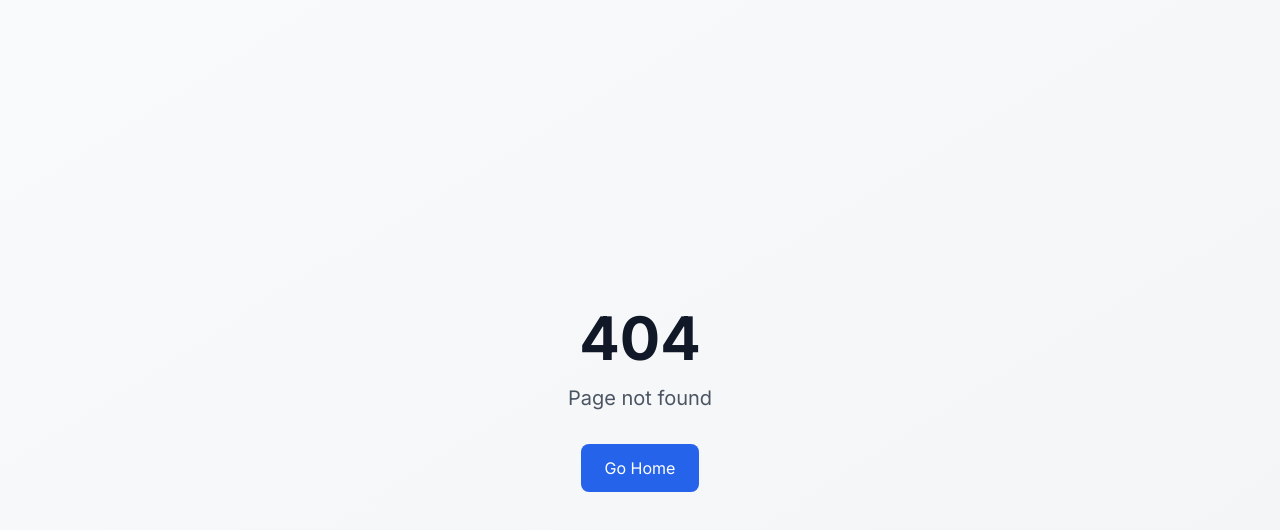
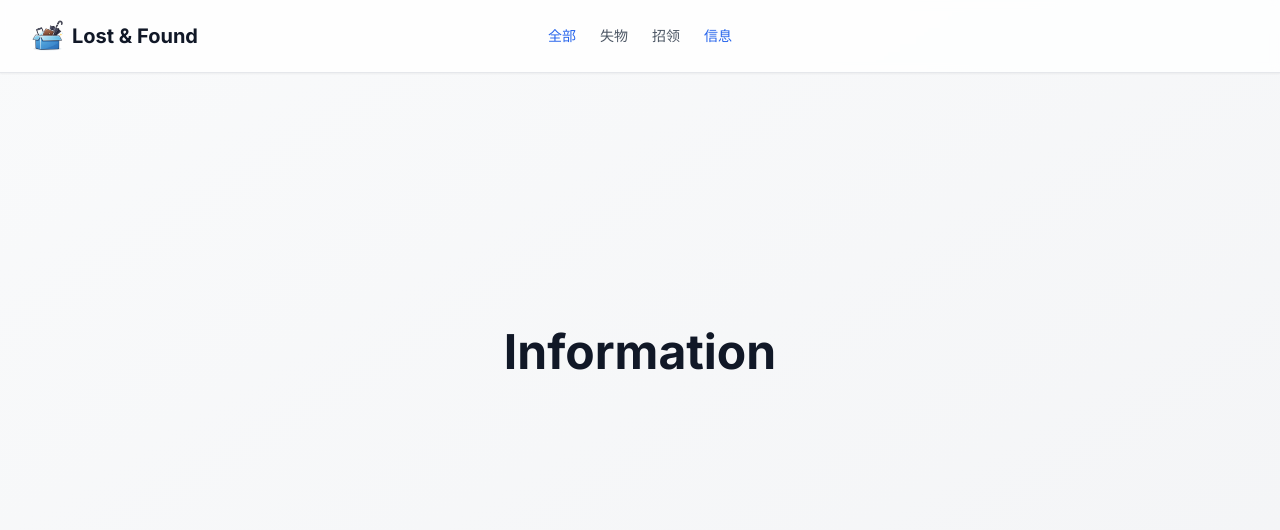
Before and after one commit to C0lor4/L-F, a React (Vite) app: page /info in a window 1280 px wide. Before the commit this address had no page. Shown: the top 530 px of the page. Built offline with nearby package versions, Linux system fonts and the light colour scheme; no server answers.

Commit message:
major changes

```diff
--- a/App.tsx
+++ b/App.tsx
@@ -1,13 +1,14 @@
 import React from 'react';
-import { BrowserRouter as Router, Routes, Route } from 'react-router-dom';
+import { BrowserRouter as Router, Routes, Route, useLocation } from 'react-router-dom';
 import Home from './src/pages/Home';
 import Admin from './src/pages/Admin';
 import NotFound from './src/pages/NotFound';
 
 const ScrollToTop: React.FC = () => {
+  const location = useLocation();
   React.useEffect(() => {
     window.scrollTo({ top: 0, left: 0, behavior: 'auto' });
-  }, []);
+  }, [location.pathname]);
 
   return null;
 };
@@ -19,6 +20,7 @@ const App: React.FC = () => {
       <main className="min-h-screen font-inter">
         <Routes>
           <Route path="/" element={<Home />} />
+          <Route path="/info" element={<Home />} />
           <Route path="/admin" element={<Admin />} />
           <Route path="*" element={<NotFound />} />
         </Routes>
--- a/src/components/Header.tsx
+++ b/src/components/Header.tsx
@@ -1,21 +1,22 @@
 import React, { useEffect, useRef, useState } from 'react';
 import { Menu, X, Search } from 'lucide-react';
+import { Link, useLocation } from 'react-router-dom';
 import { ItemStatus } from '../types';
 
 type Language = 'en' | 'cn';
 
 interface HeaderProps {
-  onSearch: (query: string) => void;
   onFilter: (status: ItemStatus | 'all') => void;
   currentFilter: ItemStatus | 'all';
   language: Language;
+  onSearch: (query: string) => void;
 }
 
 const Header: React.FC<HeaderProps> = ({
-  onSearch,
   onFilter,
   currentFilter,
   language,
+  onSearch,
 }) => {
   const [isMenuOpen, setIsMenuOpen] = useState(false);
   const [isSearchOpen, setIsSearchOpen] = useState(false);
@@ -25,6 +26,7 @@ const Header: React.FC<HeaderProps> = ({
   const mobileSearchTriggerRef = useRef<HTMLButtonElement | null>(null);
   const desktopSearchInputRef = useRef<HTMLInputElement | null>(null);
   const mobileSearchInputRef = useRef<HTMLInputElement | null>(null);
+  const location = useLocation();
 
   const text = language === 'cn'
     ? {
@@ -32,6 +34,7 @@ const Header: React.FC<HeaderProps> = ({
       allItems: '\u5168\u90e8',
       lost: '\u5931\u7269',
       found: '\u62db\u9886',
+      info: '\u4fe1\u606f',
       search: '\u641c\u7d22\u7269\u54c1...',
     }
     : {
@@ -39,27 +42,19 @@ const Header: React.FC<HeaderProps> = ({
       allItems: 'All Items',
       lost: 'Lost',
       found: 'Found',
+      info: 'Info',
       search: 'Search items...',
     };
+  const isInfoActive = location.pathname === '/info';
 
   useEffect(() => {
-    if (isSearchOpen) {
-      requestAnimationFrame(() => {
-        const desktopInput = desktopSearchInputRef.current;
-        const mobileInput = mobileSearchInputRef.current;
-        if (desktopInput && desktopInput.offsetParent !== null) {
-          desktopInput.focus();
-          return;
-        }
-        if (mobileInput && mobileInput.offsetParent !== null) {
-          mobileInput.focus();
-        }
-      });
+    if (isInfoActive && isSearchOpen) {
+      setIsSearchOpen(false);
     }
-  }, [isSearchOpen]);
+  }, [isInfoActive, isSearchOpen]);
 
   useEffect(() => {
-    if (!isSearchOpen) return;
+    if (!isSearchOpen || isInfoActive) return;
     const handleDocumentPointerDown = (event: MouseEvent) => {
       const target = event.target as Node;
       const inDesktop = desktopSearchWrapRef.current?.contains(target);
@@ -73,7 +68,22 @@ const Header: React.FC<HeaderProps> = ({
     return () => {
       document.removeEventListener('mousedown', handleDocumentPointerDown);
     };
-  }, [isSearchOpen]);
+  }, [isSearchOpen, isInfoActive]);
+
+  useEffect(() => {
+    if (!isSearchOpen || isInfoActive) return;
+    requestAnimationFrame(() => {
+      const desktopInput = desktopSearchInputRef.current;
+      const mobileInput = mobileSearchInputRef.current;
+      if (desktopInput && desktopInput.offsetParent !== null) {
+        desktopInput.focus();
+        return;
+      }
+      if (mobileInput && mobileInput.offsetParent !== null) {
+        mobileInput.focus();
+      }
+    });
+  }, [isSearchOpen, isInfoActive]);
 
   const handleSearch = (e: React.ChangeEvent<HTMLInputElement>) => {
     const query = e.target.value;
@@ -93,7 +103,7 @@ const Header: React.FC<HeaderProps> = ({
     <header className="fixed top-0 left-0 right-0 z-40 bg-white/80 backdrop-blur-sm border-b border-gray-200 shadow-sm">
       <nav className="max-w-7xl mx-auto px-4 sm:px-6 lg:px-8 py-4">
         <div className="relative flex items-center">
-          <div className="flex items-center gap-2 min-w-[170px]">
+          <Link to="/" className="flex items-center gap-2 min-w-[170px]">
             <img
               src="/logo.png"
               alt="Logo"
@@ -102,7 +112,7 @@ const Header: React.FC<HeaderProps> = ({
             <span className="text-lg sm:text-xl font-bold text-gray-900 whitespace-nowrap">
               {text.brand}
             </span>
-          </div>
+          </Link>
 
           <div className="hidden md:flex items-center gap-6 absolute left-1/2 -translate-x-1/2">
             <button
@@ -129,13 +139,21 @@ const Header: React.FC<HeaderProps> = ({
             >
               {text.found}
             </button>
+            <Link
+              to="/info"
+              className={`text-sm font-medium transition-colors ${
+                isInfoActive ? 'text-blue-600' : 'text-gray-600 hover:text-gray-900'
+              }`}
+            >
+              {text.info}
+            </Link>
           </div>
 
-          <div className="hidden md:flex items-center gap-2 ml-auto">
+          <div className="hidden md:flex items-center gap-2 ml-auto shrink-0">
             <div
               ref={desktopSearchWrapRef}
               className={`relative h-10 rounded-full border border-gray-300 bg-white overflow-hidden transition-[width] duration-300 ${
-                isSearchOpen ? 'w-72' : 'w-10'
+                isInfoActive ? 'w-72 opacity-0 pointer-events-none' : isSearchOpen ? 'w-72' : 'w-10'
               }`}
             >
               <button
@@ -158,7 +176,7 @@ const Header: React.FC<HeaderProps> = ({
                   }
                 }}
                 className={`h-full w-full bg-transparent pl-10 pr-3 text-sm outline-none transition-opacity duration-200 ${
-                  isSearchOpen ? 'opacity-100 pointer-events-auto' : 'opacity-0 pointer-events-none'
+                  isInfoActive ? 'opacity-0 pointer-events-none' : isSearchOpen ? 'opacity-100 pointer-events-auto' : 'opacity-0 pointer-events-none'
                 }`}
               />
             </div>
@@ -169,7 +187,9 @@ const Header: React.FC<HeaderProps> = ({
               ref={mobileSearchTriggerRef}
               type="button"
               onClick={toggleSearch}
-              className="w-10 h-10 p-0 leading-none border border-gray-300 rounded-lg text-gray-700 hover:bg-gray-50 flex items-center justify-center"
+              className={`w-10 h-10 p-0 leading-none border border-gray-300 rounded-lg text-gray-700 hover:bg-gray-50 flex items-center justify-center ${
+                isInfoActive ? 'opacity-0 pointer-events-none' : ''
+              }`}
               aria-label="Toggle search"
             >
               <Search className="block w-5 h-5" />
@@ -184,7 +204,7 @@ const Header: React.FC<HeaderProps> = ({
           </div>
         </div>
 
-        {isSearchOpen && (
+        {!isInfoActive && isSearchOpen && (
           <div ref={mobileSearchPanelRef} className="md:hidden mt-3">
             <div className="relative">
               <Search className="absolute left-3 top-1/2 -translate-y-1/2 w-4 h-4 text-gray-400" />
@@ -241,6 +261,15 @@ const Header: React.FC<HeaderProps> = ({
               >
                 {text.found}
               </button>
+              <Link
+                to="/info"
+                onClick={() => setIsMenuOpen(false)}
+                className={`text-left px-4 py-2 rounded-lg transition-colors ${
+                  isInfoActive ? 'bg-blue-50 text-blue-600' : 'text-gray-600 hover:bg-gray-50'
+                }`}
+              >
+                {text.info}
+              </Link>
             </div>
           </div>
         )}
--- a/src/components/ItemDetailModal.tsx
+++ b/src/components/ItemDetailModal.tsx
@@ -228,12 +228,12 @@ const ItemDetailModal: React.FC<ItemDetailModalProps> = ({
               </div>
             </div>
 
-            {item.status === 'lost' && item.bonusPrice && (
+            {item.status === 'lost' && (
               <div className="flex items-start gap-3">
                 <Gift className="w-5 h-5 text-gray-600 flex-shrink-0 mt-0.5" />
                 <div>
                   <p className="text-sm font-medium text-gray-900">{text.reward}</p>
-                  <p className="text-gray-700">{item.bonusPrice}</p>
+                  <p className="text-gray-700">{item.bonusPrice?.trim() || '0'}</p>
                 </div>
               </div>
             )}
--- a/src/components/StickyBoard.tsx
+++ b/src/components/StickyBoard.tsx
@@ -12,6 +12,7 @@ interface StickyBoardProps {
   onNoteClick: (item: LostFoundItem) => void;
   onAddClick: () => void;
   language: Language;
+  isLoading?: boolean;
 }
 
 const StickyBoard: React.FC<StickyBoardProps> = ({
@@ -20,6 +21,7 @@ const StickyBoard: React.FC<StickyBoardProps> = ({
   onNoteClick,
   onAddClick,
   language,
+  isLoading = false,
 }) => {
   const text = language === 'cn'
     ? {
@@ -88,7 +90,13 @@ const StickyBoard: React.FC<StickyBoardProps> = ({
         <Plus className="w-6 h-6" />
       </motion.button>
 
-      {filteredItems.length === 0 ? (
+      {isLoading && filteredItems.length === 0 ? (
+        <div className="flex flex-col items-center justify-center py-20 text-gray-500">
+          <p className="text-xl mb-2">
+            {language === 'cn' ? '加载中...' : 'Loading...'}
+          </p>
+        </div>
+      ) : filteredItems.length === 0 ? (
         <div className="flex flex-col items-center justify-center py-20 text-gray-500">
           <p className="text-xl mb-2">{text.noItems}</p>
           <p className="text-sm">{text.hint}</p>
--- a/src/components/StickyNote.tsx
+++ b/src/components/StickyNote.tsx
@@ -164,14 +164,12 @@ const StickyNote: React.FC<StickyNoteProps> = ({ item, onClick, language, search
           <Calendar className="w-3.5 h-3.5" />
           <span>{new Date(item.date).toLocaleDateString()}</span>
         </div>
-        {item.bonusPrice && (
-          <div className="flex items-center gap-2">
-            <Gift className="w-3.5 h-3.5" />
-            <span className="truncate">
-              {text.reward}: {renderHighlighted(item.bonusPrice)}
-            </span>
-          </div>
-        )}
+        <div className="flex items-center gap-2">
+          <Gift className="w-3.5 h-3.5" />
+          <span className="truncate">
+            {text.reward}: {renderHighlighted(item.bonusPrice?.trim() || '0')}
+          </span>
+        </div>
       </div>
 
       {item.imageUrl && (
--- a/src/pages/Home.tsx
+++ b/src/pages/Home.tsx
@@ -5,6 +5,7 @@ import StickyBoard from '../components/StickyBoard';
 import AddNoteForm from '../components/AddNoteForm';
 import ItemDetailModal from '../components/ItemDetailModal';
 import { LostFoundItem, FilterOptions, ItemStatus } from '../types';
+import { useLocation, useNavigate } from 'react-router-dom';
 
 const API_ENDPOINT = '/api/items';
 const CLAIM_API_ENDPOINT = '/api/claims';
@@ -27,6 +28,8 @@ const Home: React.FC = () => {
   const [isSubmitting, setIsSubmitting] = useState(false);
   const [submitError, setSubmitError] = useState<string | null>(null);
   const [language] = useState<Language>('cn');
+  const location = useLocation();
+  const navigate = useNavigate();
 
   const fetchItems = async () => {
     setLoadError(null);
@@ -75,12 +78,15 @@ const Home: React.FC = () => {
     }
   };
 
+  const handleFilter = (status: ItemStatus | 'all') => {
+    if (location.pathname === '/info') {
+      navigate('/');
+    }
+    setFilter((prev) => ({ ...prev, status }));
+  };
+
   const handleSearch = (query: string) => {
     setFilter((prev) => ({ ...prev, search: query }));
-  };
-
-  const handleFilter = (status: ItemStatus | 'all') => {
-    setFilter((prev) => ({ ...prev, status }));
   };
 
   const handleSortBy = (sortBy: FilterOptions['sortBy']) => {
@@ -90,6 +96,8 @@ const Home: React.FC = () => {
   const handleSortOrder = (sortOrder: FilterOptions['sortOrder']) => {
     setFilter((prev) => ({ ...prev, sortOrder }));
   };
+
+  const showInfoSection = location.pathname === '/info';
 
   const heroCopy = filter.status === 'lost'
     ? {
@@ -147,13 +155,21 @@ const Home: React.FC = () => {
   return (
     <div className="min-h-screen bg-gradient-to-br from-gray-50 to-gray-100 flex flex-col">
       <Header
-        onSearch={handleSearch}
         onFilter={handleFilter}
         currentFilter={filter.status}
         language={language}
+        onSearch={handleSearch}
       />
 
       <main className="flex-1">
+        {showInfoSection ? (
+          <section className="min-h-[calc(100vh-6rem)] flex items-center justify-center px-4 sm:px-6 lg:px-8">
+            <h2 className="text-3xl sm:text-5xl font-bold text-gray-900 text-center">
+              Information
+            </h2>
+          </section>
+        ) : (
+          <>
             <div className="pt-24 pb-8 px-4 sm:px-6 lg:px-8">
               <motion.div
                 initial={{ opacity: 0, y: 20 }}
@@ -215,16 +231,6 @@ const Home: React.FC = () => {
                     </span>
                   </button>
                 </div>
-            {isLoading && (
-              <p className="mt-2 text-sm text-gray-500">
-                {language === 'cn' ? '\u6b63\u5728\u52a0\u8f7d\u7269\u54c1...' : 'Loading items...'}
-              </p>
-            )}
-            {loadError && (
-              <p className="mt-2 text-sm text-red-600">
-                {language === 'cn' ? '\u52a0\u8f7d\u6700\u65b0\u7269\u54c1\u5931\u8d25\u3002' : loadError}
-              </p>
-            )}
               </motion.div>
             </div>
 
@@ -234,9 +240,14 @@ const Home: React.FC = () => {
               onNoteClick={setSelectedItem}
               onAddClick={() => setIsAddFormOpen(true)}
               language={language}
+              isLoading={isLoading || Boolean(loadError)}
             />
+          </>
+        )}
       </main>
 
+      {!showInfoSection && (
+        <>
           <AddNoteForm
             isOpen={isAddFormOpen}
             onClose={() => setIsAddFormOpen(false)}
@@ -253,6 +264,8 @@ const Home: React.FC = () => {
             onClaim={handleClaimItem}
             language={language}
           />
+        </>
+      )}
     </div>
   );
 };
```
Lines whose indentation alone changed are shown as unchanged.
